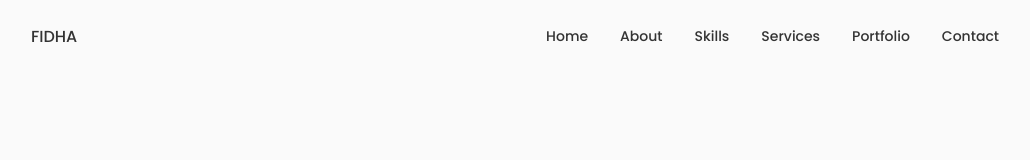
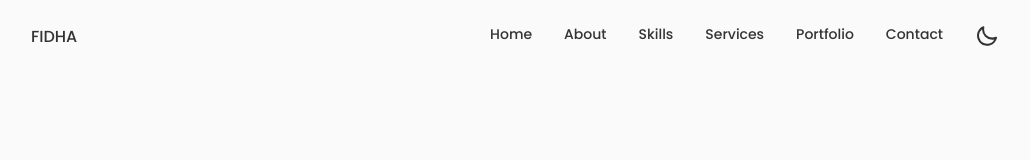
Before and after one commit to FidhaLatheef/Fidha-Portfolio, a React (Create React App) app: page / in a window 1280 px wide. Shown: the top 160 px of the page, without its empty margins (125-1155 px from the left). Built offline with nearby package versions, Linux system fonts and the light colour scheme.

Commit message:
added dark mode and light mode

```diff
--- a/package.json
+++ b/package.json
@@ -3,6 +3,7 @@
   "version": "0.1.0",
   "private": true,
   "dependencies": {
+    "@iconscout/react-unicons": "^2.2.4",
     "@testing-library/jest-dom": "^5.17.0",
     "@testing-library/react": "^13.4.0",
     "@testing-library/user-event": "^13.5.0",
--- a/src/App.css
+++ b/src/App.css
@@ -97,6 +97,15 @@ img {
   max-width: 100%;
   height: auto;
 }
+/* Dark Mode Variables */
+body.dark-mode {
+  --title-color: hsl(var(--hue), var(--sat), 85%);
+  --title-color-dark: hsl(var(--hue), var(--sat), 100%);
+  --text-color: hsl(var(--hue), var(--sat), 75%);
+  --body-color: hsl(var(--hue), var(--sat), 10%);
+  --container-color: hsl(var(--hue), var(--sat), 15%);
+}
+
 /*-----------------REUSABLE CSS CLASSESS-----------*/
 .section {
   padding: 6rem 0 2rem;
@@ -132,9 +141,13 @@ img {
   padding: 1.25rem 2rem;
   border-radius: 1rem;
   font-weight: var(--font-medium);
+  transition: transform 0.3s ease, box-shadow 0.3s ease;
+
 }
 .button:hover {
   background-color: var(--title-color-dark);
+  transform: translateY(-5px);
+  box-shadow: 0 10px 20px rgba(0, 0, 0, 0.2);
 }
 .button__icon {
   margin-left: var(--mb-0-5);
--- a/src/components/Header/Header.jsx
+++ b/src/components/Header/Header.jsx
@@ -1,50 +1,75 @@
-import React, { useState } from 'react'
+import React, { useState, useEffect } from 'react'
 import "./header.css"
+import { UilMoon, UilSun } from '@iconscout/react-unicons';
 
 function Header() {
   const [Toggle, showMenu] = useState(false)
+  const [isDarkMode, setIsDarkMode] = useState(false);
+  const [isMobile, setIsMobile] = useState(window.innerWidth <= 768);
+
+  const toggleTheme = () => {
+    setIsDarkMode(!isDarkMode);
+    if (!isDarkMode) {
+      document.body.classList.add('dark-mode');
+      localStorage.setItem('theme', 'dark');
+    } else {
+      document.body.classList.remove('dark-mode');
+      localStorage.setItem('theme', 'light');
+    }
+  };
+
+  useEffect(() => {
+    const savedTheme = localStorage.getItem('theme');
+    if (savedTheme === 'dark') {
+      setIsDarkMode(true);
+      document.body.classList.add('dark-mode');
+    }
+  }, []);
+
+  useEffect(() => {
+    const handleResize = () => {
+      setIsMobile(window.innerWidth <= 768);
+    };
+
+    window.addEventListener('resize', handleResize);
+    return () => window.removeEventListener('resize', handleResize);
+  }, []);
+
   return (
     <div className="header">
       <nav className="nav container">
         <a href="index.html" className="nav__logo">FIDHA</a>
 
         <div className={Toggle ? "nav__menu show-menu" : "nav__menu"}>
+
           <ul className="nav__list grid">
-            <li className="nav__item active-link">
-              <a href="#home" className="nav__link">
-                <span className="nav__heads">Home</span>
-              </a>
-            </li>
-            <li className="nav__item">
-              <a href="#about" className="nav__link">
-                <span className="nav__heads">About</span>
-              </a>
-            </li>
-            <li className="nav__item">
-              <a href="#skills" className="nav__link">
-                <span className="nav__heads">Skills</span>
-              </a>
-            </li>
-            <li className="nav__item">
-              <a href="#services" className="nav__link">
-                <span className="nav__heads">Services</span>
-              </a>
-            </li>
-            <li className="nav__item">
-              <a href="#portfolio" className="nav__link">
-                <span className="nav__heads">Portfolio</span>
-              </a>
-            </li>
-            <li className="nav__item">
-              <a href="#contact" className="nav__link">
-                <span className="nav__heads">Contact</span>
-              </a>
-            </li>
+
+            {['Home', 'About', 'Skills', 'Services', 'Portfolio', 'Contact'].map((item, index) => (
+              <li className="nav__item" key={index}>
+                <a href={`#${item.toLocaleLowerCase()}`} className="nav__link">
+                  <span className="nav__heads">{item}</span>
+                </a>
+              </li>
+            ))}
+
+            {!isMobile && (
+              <li className="nav__item nav__theme-toggle">
+                <span onClick={toggleTheme} className="theme-toggle">
+                  {isDarkMode ? <UilSun size="24" color="var(--title-color)" /> : <UilMoon size="24" color="var(--title-color)" />}
+                </span>
+              </li>
+            )}
+
           </ul>
 
-          <i className="uil uil-times nav__close"
-            onClick={() => showMenu(!Toggle)}>
-          </i>
+          {isMobile && (
+            <div className="nav__bottom">
+              <span onClick={toggleTheme} className="theme-toggle">
+                {isDarkMode ? <UilSun size="24" color="var(--title-color)" /> : <UilMoon size="24" color="var(--title-color)" />}
+              </span>
+              <i className="uil uil-times nav__close" onClick={() => showMenu(!Toggle)}></i>
+            </div>
+          )}
         </div>
         <div className="nav__toggle" onClick={() => showMenu(!Toggle)}>
           <i className="uil uil-apps"></i>
--- a/src/components/Header/header.css
+++ b/src/components/Header/header.css
@@ -14,10 +14,15 @@
     align-items: center;
     column-gap: 1rem;
 }
-.nav__logo,
-.nav__toggle {
+.nav__logo {
     color: var(--title-color);
     font-weight: var(--font-medium);
+    transition: color 0.3s ease, transform 0.3s ease;
+}
+
+.nav__logo:hover {
+    color: var(--title-color-dark);
+    transform: scale(1.1);
 }
 .nav__list {
     display: flex;
@@ -31,18 +36,61 @@
   font-size: var(--small-font-size);
   color: var(--title-color);
   font-weight: var(--font-medium);
-  transition: .3s;
+  transition: color 0.3s ease, transform 0.3s ease;
+}
+.nav__link:hover {
+    color: var(--title-color-dark);
+    transform: translateY(-5px);
 }
 .nav__close,
-.nav__toggle  {
+.nav__toggle {
     display: none;
+    color: var(--title-color);
+    font-size: 1.5rem;
+    font-weight: var(--font-medium);
+    cursor: pointer;
+    transition: color 0.3s ease;
 }
 
-.active-link,
-.nav__link:hover {
+.nav__close:hover,
+.nav__toggle:hover {
     color: var(--title-color-dark);
 }
+.nav__bottom {
+    position: absolute;
+    bottom: 1rem;
+    left: 0;
+    right: 0;
+    display: flex;
+    justify-content: space-between;
+    align-items: center;
+    padding: 0 1.5rem;
+  }
 
+  .theme-toggle {
+    background: none;
+    border: none;
+    cursor: pointer;
+    padding: 0;
+    display: flex;
+    align-items: center;
+    justify-content: center;
+  }
+
+  .theme-toggle:focus {
+    outline: none;
+  }
+
+  .nav__close {
+    cursor: pointer;
+    color: var(--title-color);
+    font-size: 1.5rem;
+    transition: color 0.3s ease;
+  }
+
+  .nav__close:hover {
+    color: var(--title-color-dark);
+  }
 /*---------------------Break Points--------------*/
 @media screen and (max-width:768px) {
     .header {
@@ -61,10 +109,8 @@
         padding: 2rem 1.5rem 4rem;
         box-shadow: 0 -1px 4px rgba(0, 0, 0, 0.15);
         border-radius: 1.5rem 1.5rem 0 0;
-        transition: .3s;
+        transition: bottom 0.3s ease;
     }
-
-    /* Show menu */
     .show-menu {
         bottom: 0;
     }
@@ -75,14 +121,16 @@
         gap: 2rem;
     }
 
-    .nav__close{
+    .nav__bottom {
         position: absolute;
-        right: 1.3rem;
-        bottom: 0.5rem;
-        font-size: 1.5rem;
-        cursor: pointer;
-        color: var(--title-color);
-    }
+        bottom: 1rem;
+        left: 0;
+        right: 0;
+        display: flex;
+        justify-content: space-between;
+        align-items: center;
+        padding: 0 1.5rem;
+      }
 
     .nav__close:hover {
         color: var(--title-color-dark);
```
Also changed, not shown: 1 other file (tests, documents, lock files or other folders).
